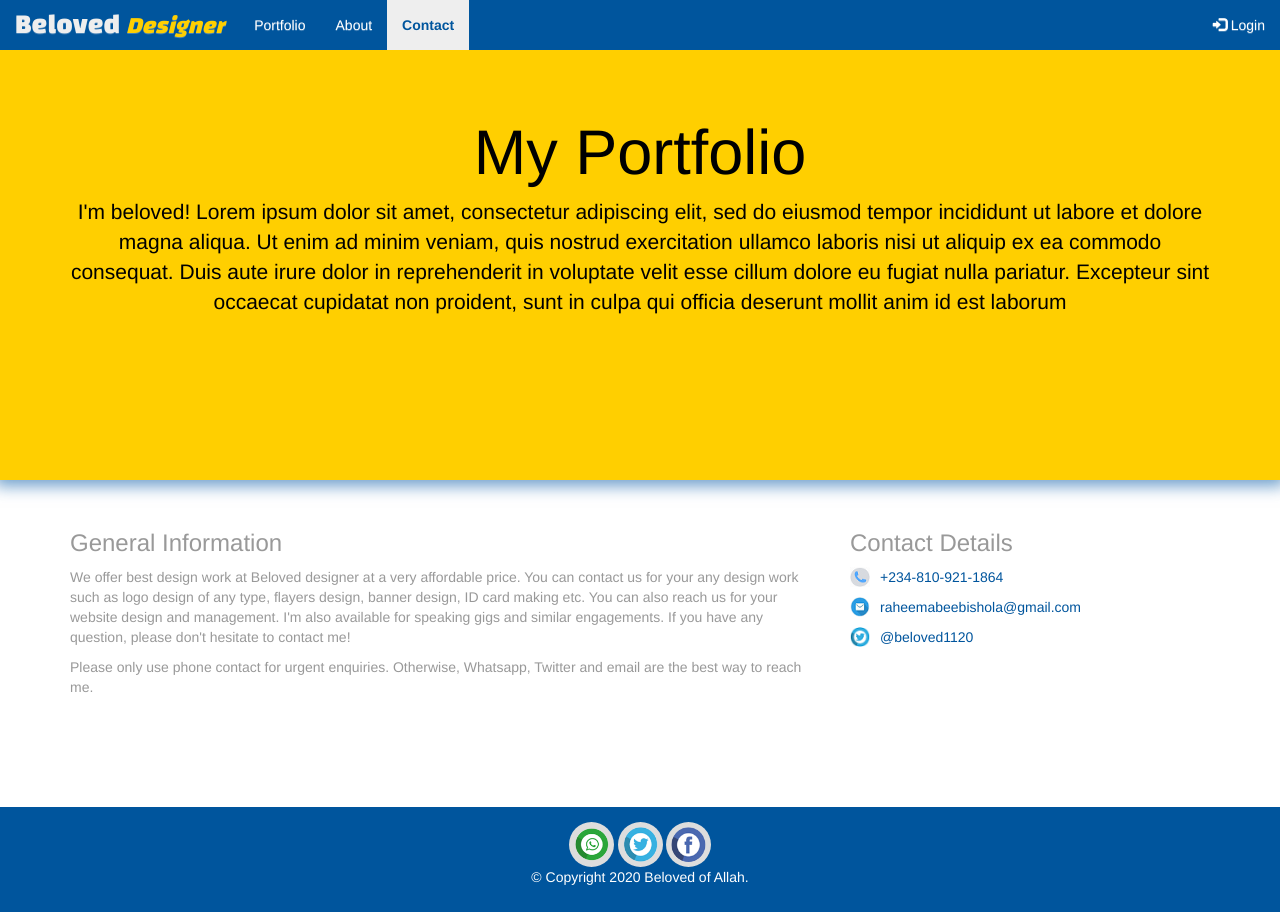
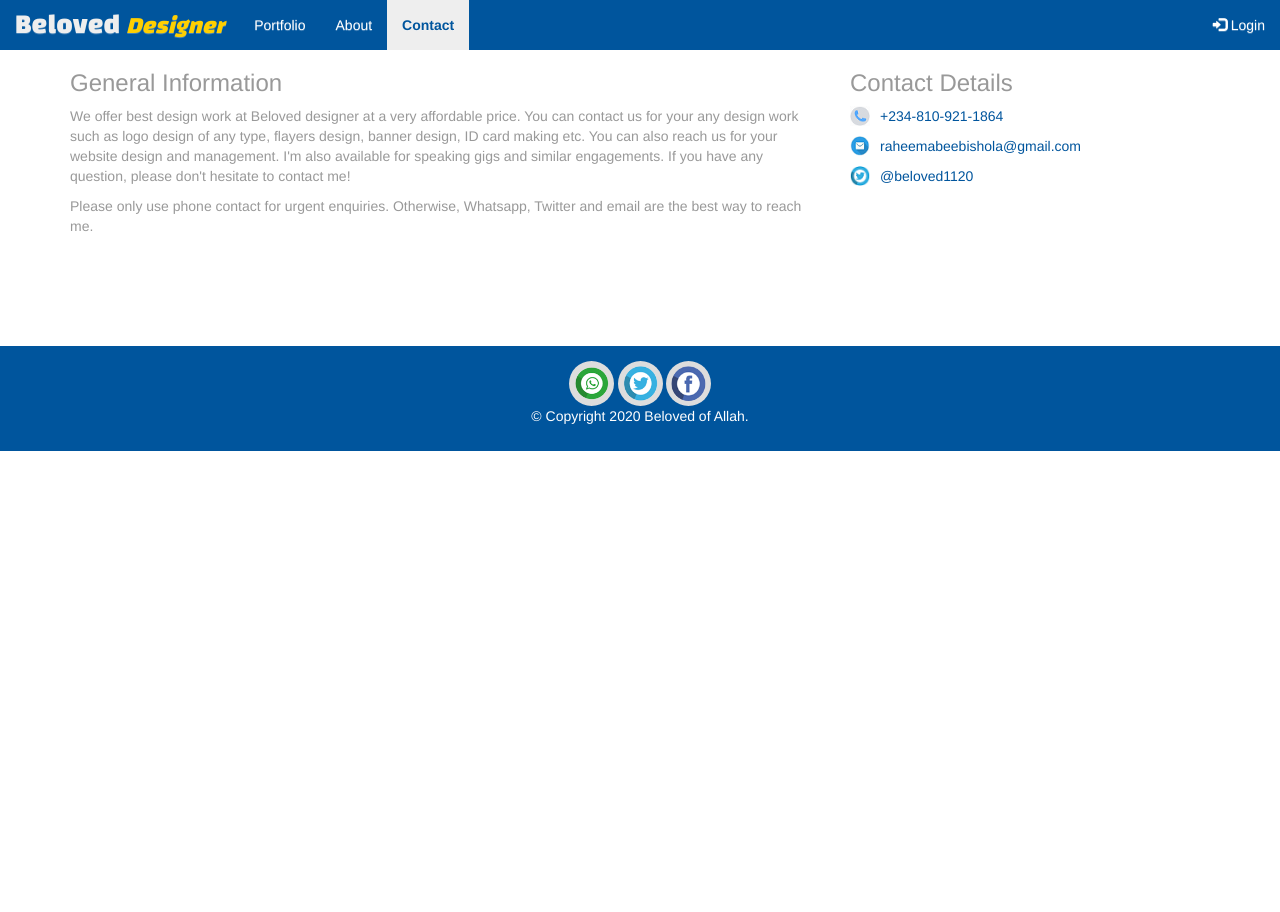
Before and after one commit to belovetech/belovetech.github.io, a plain HTML site: page beloved-designer/contact.html in a window 1280 px wide. After the commit the page ends 800 px from the top, so only its background shows below. Drawn offline with nearby package versions, Linux system fonts and the light colour scheme.

Commit message:
another change

```diff
--- a/beloved-designer/contact.html
+++ b/beloved-designer/contact.html
@@ -48,17 +48,6 @@
   </div>
 </nav>
 
-<div class="jumbotron text-center">
-  <div class="container">
-    <h1>My Portfolio</h1>
-    <p>I'm beloved! Lorem ipsum dolor sit amet, consectetur adipiscing elit, sed do eiusmod tempor incididunt ut labore et dolore magna aliqua.
-      Ut enim ad minim veniam, quis nostrud exercitation ullamco laboris nisi ut aliquip ex ea commodo consequat. Duis aute irure dolor
-       in reprehenderit in voluptate velit esse cillum dolore eu fugiat nulla pariatur. Excepteur sint occaecat cupidatat non proident,
-      sunt in culpa qui officia deserunt mollit anim id est laborum</p>
-  </div>
-</div>
-
-
 <div class="container">
   <div class="row">
 
@@ -81,7 +70,7 @@
   </div>
 </div>
 
-<footer>
+<footer class="narvbar-fixed-bottom">
 	<a href="http://whatsapp.com/08109211864" target="_blank"><img src="img/whatsapp.png" alt="whatsapp logo" width="45" height="45"></a>
 	<a href="http://twitter.com/beloved1120" target="_blank"><img src="img/twitter.png" alt="twitter logo" width="45" height="45"></a>
 	<a href="http://facebook.com/raheem.ishola.7" target="_blank"><img src="img/facebook.png" alt="facebook logo" width="45" height="45"></a>
```
Also changed, not shown: beloved-designer/about.html (+1 -11 lines).
